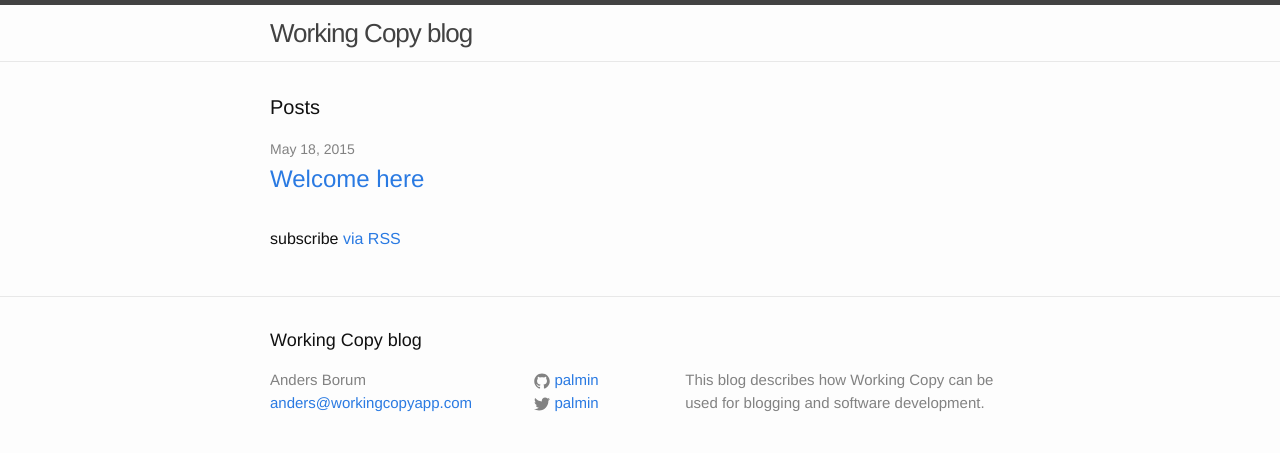
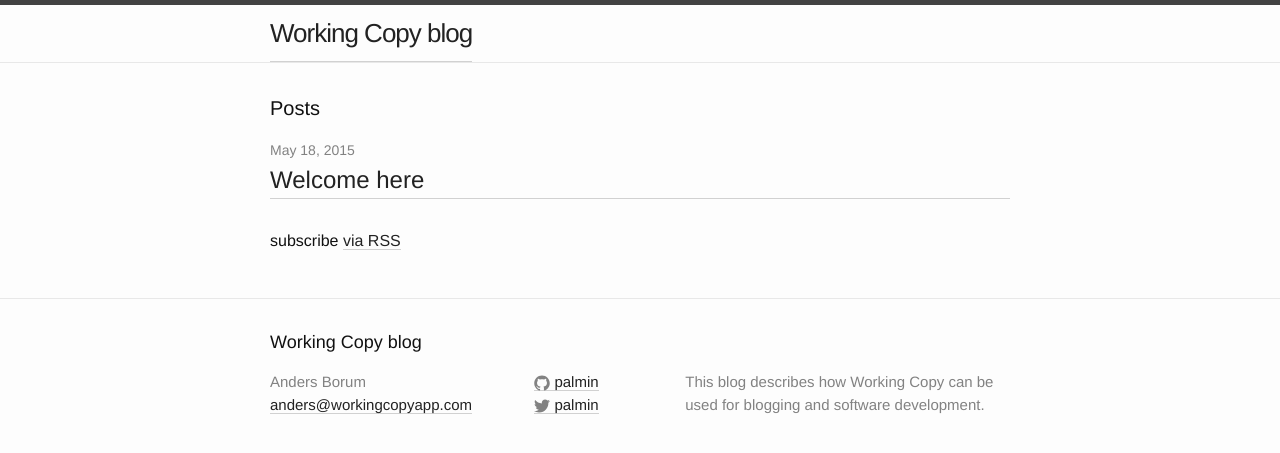
Before and after one commit to palmin/palmin.github.io, a Jekyll site: the page built from index.html, in a window 1280 px wide. Shown: the top 453 px of the page. Built offline with Jekyll 4.4.1, drawn with Linux system fonts in a browser that asks for light colours.

Commit message:
typography and link adjustments

```diff
--- a/css/main.scss
+++ b/css/main.scss
@@ -6,7 +6,7 @@
 
 
 // Our variables
-$base-font-family: Helvetica, Arial, sans-serif;
+$base-font-family: "HelveticaNeue-Light", "Helvetica Neue Light", "Helvetica Neue", Helvetica, Arial, "Lucida Grande", sans-serif;
 $base-font-size:   16px;
 $small-font-size:  $base-font-size * 0.875;
 $base-line-height: 1.5;
@@ -26,8 +26,6 @@
 
 $on-palm:          600px;
 $on-laptop:        800px;
-
-
 
 // Using media queries with like this:
 // @include media-query($on-palm) {
@@ -50,3 +48,20 @@
         "layout",
         "syntax-highlighting"
 ;
+
+a:link, a:visited, a:hover, a:active {
+            color: #222;
+            border-bottom: 1px solid rgba(34,34,34,0.2);
+            text-decoration: none;
+        }
+        a:hover {
+            border-bottom: 1px solid rgba(34,34,34, 1.0);
+        }
+
+        a img {
+            border:none;
+        }
+
+a.img:link, a.img:visited, a.img:hover, a.img:active {
+          border-bottom: 0px ;
+ }
```
